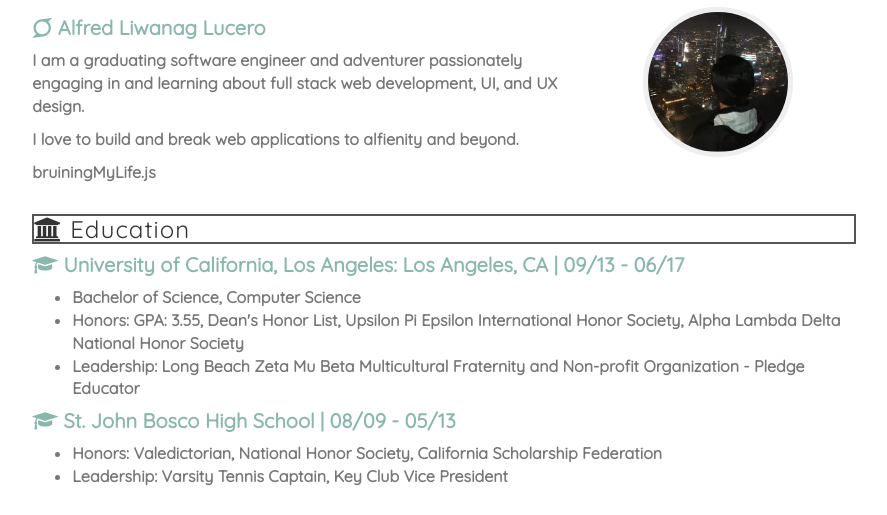
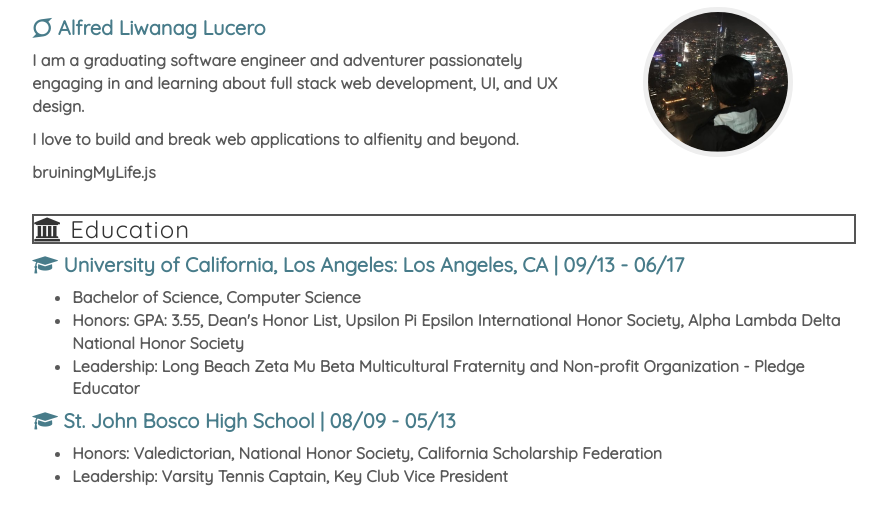
Before and after one commit to alfredlucero/alfienityportfolio, a plain HTML site: page index.html in a window 1280 px wide. Shown: the part 263-778 px from the top of the page, without its empty margins (196-1083 px from the left). Drawn offline with nearby package versions, Linux system fonts and the light colour scheme.

Commit message:
changed font color of h4 to be AA color contrast accessible

```diff
--- a/css/index.css
+++ b/css/index.css
@@ -2,7 +2,8 @@ body {
 	font-family: 'Quicksand', sans-serif;
 	font-size: 16px;
 	font-weight: bold;
-	color: #777;
+	/*color: #777; */
+	color: #595959;
 }
 
 h1 {
@@ -29,7 +30,7 @@ h3 {
 
 h4 {
 	font-size: 20px;
-	color: #89b7ae;
+	color: #487c8a;
 	font-weight: bold;
 }
 
```
